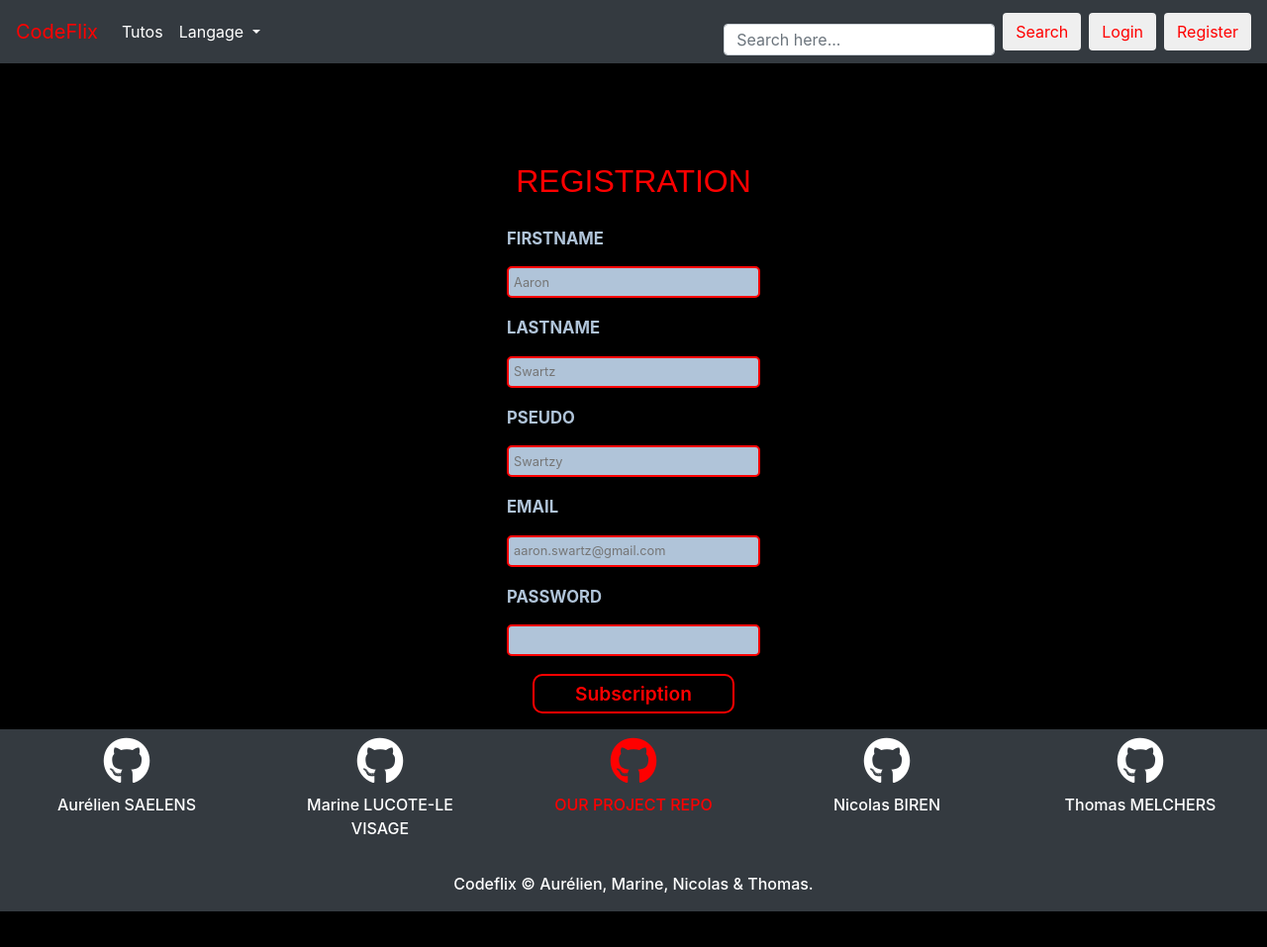
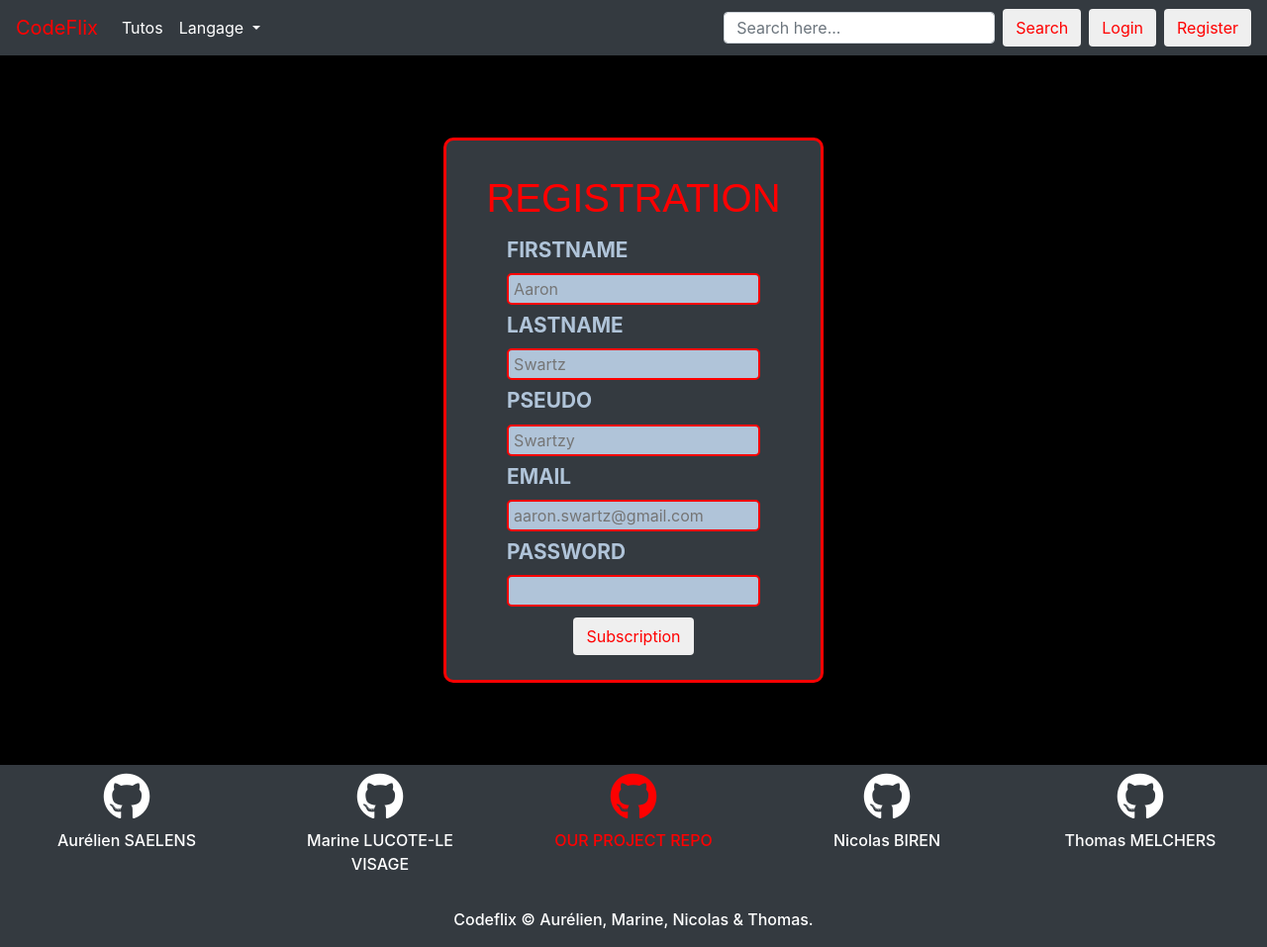
Before and after one commit to thomasmelchers/codeflix, a PHP site: page /add_user.php in a window 1280 px wide. Shown: the whole page at 99% size. Before the commit the page ends 921 px from the top, so only its background shows below. Run offline with PHP 8.4, Linux system fonts and the light colour scheme; some libraries are stand-ins or nearby versions.

Commit message:
ajout login adduser

```diff
--- a/docker_env/application/source/add_user.php
+++ b/docker_env/application/source/add_user.php
@@ -105,7 +105,7 @@ include "navbar.php";
 
 <!-- Form html -->
 
-        <h1>Registration</h1>
+
         <?php
 // Pour afficher les erreurs
 if (isset($_SESSION["error"])) {
@@ -120,7 +120,11 @@ if (isset($_SESSION["error"])) {
     unset($_SESSION["error"]);
 }
 ?>
-        <div class="formulaire">
+
+<div class="containerUser">
+    <div class="styleUser">
+    <h1 class="titreUser" >Registration</h1>
+        <div class="formulaireUser">
             <form method="post">
                 <div class="elementForm">
                     <label for="prenom">Firstname</label>
@@ -142,13 +146,13 @@ if (isset($_SESSION["error"])) {
                     <label for="password">Password</label>
                     <input type="password" name="password" id="password">
                 </div>
-                <div class="elementForm">
-                    <button class="buttonUser" type="submit" name="submit" id="submit">Subscription</button>
+                <div class="buttonUser">
+                    <button class="btn btn-outline my-2 my-sm-0 mx-2" style="color: red;" type="submit" name="submit" id="submit">Subscription</button>
                 </div>
             </form>
         </div>
-
-
+    </div>
+</div>
 <?php
 // Inclure le footer
 include "footer.php";
--- a/docker_env/application/source/css/addUser.css
+++ b/docker_env/application/source/css/addUser.css
@@ -3,34 +3,25 @@
     padding: 0;
 }
 
-.popUpForm{
-    width: 100vw;
-    height: 100vh;
-    background-color: rgba(0, 0, 0, 0.7);
-    position: absolute;
-    top: 0;
+.containerUser{
+    width: 100%;
     display: flex;
     justify-content: center;
     align-items: center;
-    display: none;
-    z-index:1;
+    margin-top: 6.5%;
+    margin-bottom: 6.5%;
 }
 
-.contenu{
-    width: 40vw;
-    height: 70vh;
-    position: relative;
+.styleUser{
+    width: 30%;
+    height: 50%;
     background-color: #343A40;
     border: 3px solid red;
     border-radius: 10px;
     padding: 2%;
-    display: flex;
-    flex-direction: column;
-    justify-content: center;
-    z-index: 2;
 }
 
-.formulaire{
+.formulaireUser{
     display: flex;
     justify-content: center;
     align-items: center;
@@ -40,25 +31,16 @@
     display: flex;
     flex-direction: column;
     align-items: center;
-    margin-top: 7%;
+    margin-top: 2%;
 }
 
-.close1{
-    position: absolute;
-    font-size: 2vw;
-    top: 0;
-    right: 1%;
-    transform: rotate(45deg);
-    cursor: pointer;
-    color: red;
-    font-weight: 400;
-}
 
-h1{
+.titreUser{
     text-align: center;
     color: red;
     text-transform: uppercase;
-    font-size: 2.5vw;
+    font-size: 2.5em;
+    margin-top: 8px;
 }
 
 input{
@@ -68,49 +50,19 @@ input{
     border-radius: 5px;
     background-color: #B0C4D9;
     color: white;
-    font-size: 1vw;
+    font-size: 1em;
     padding-left: 2%;
-    margin-top: 3%;
 }
 
 label{
     align-self: baseline;
     font-weight: 700;
     color: #B0C4D9;
-    font-size: 1.3vw;
+    font-size: 1.3em;
     text-transform: uppercase;
 }
 
 .buttonUser{
-    background: none;
-    width: 16vw;
-    height: 5vh;
-    border: 2px solid red;
-    font-size: 1.5vw;
-    font-weight: 600;
-    border-radius: 10px;
-    color: red;
-    transition : .4s linear;
-    position: relative;
-    cursor: pointer;
+    text-align: center;
+    margin-top: 4%;
 }
-
-.buttonUser:hover{
-    color: #B0C4D9;
-}
-
-/* .btn::before{
-    content: "";
-    position: absolute;
-    width: 0px;
-    height: 55px;
-    top: 0px;
-    left: 0px;
-    background-color: red;
-    z-index: -1;
-    transition : .4s linear;
-}
-
-.btn:hover::before{
-    width: 245px;
-} */
--- a/docker_env/application/source/css/login.css
+++ b/docker_env/application/source/css/login.css
@@ -41,26 +31,16 @@
     display: flex;
     flex-direction: column;
     align-items: center;
-    margin-top: 7%;
+    margin-top: 2%;
 }
 
-.close{
-    position: absolute;
-    font-size: 2vw;
-    top: 0;
-    right: 1%;
-    transform: rotate(45deg);
-    cursor: pointer;
-    color: red;
-    font-weight: 400;
-}
 
-h1{
+.titreLogin{
     text-align: center;
     color: red;
     text-transform: uppercase;
-    font-size: 2.5vw;
-    margin-bottom: 3%
+    font-size: 2.5em;
+    margin-top: 8px;
 }
 
 input{
@@ -70,50 +50,19 @@ input{
     border-radius: 5px;
     background-color: #B0C4D9;
     color: white;
-    font-size: 1vw;
+    font-size: 1em;
     padding-left: 2%;
-    margin-top: 3%;
 }
 
 label{
     align-self: baseline;
     font-weight: 700;
     color: #B0C4D9;
-    font-size: 1.3vw;
+    font-size: 1.3em;
     text-transform: uppercase;
 }
 
-.buttonLogin{
-    background: none;
-    width: 16vw;
-    height: 5vh;
-    border: 2px solid red;
-    font-size: 1.5vw;
-    font-weight: 600;
-    border-radius: 10px;
-    color: red;
-    transition : .4s linear;
-    position: relative;
-    cursor: pointer;
-    margin-top: 5%;
+.elementFormButton{
+    text-align: center;
+    margin-top: 4%;
 }
-
-.buttonLogin:hover{
-    color: #B0C4D9;
-}
-
-/* .btn::before{
-    content: "";
-    position: absolute;
-    width: 0px;
-    height: 4.7vh;
-    top: 0px;
-    left: 0px;
-    background-color: red;
-    z-index: -1;
-    transition : .4s linear;
-}
-
-.btn:hover::before{
-    width: 15.5vw;
-} */
--- a/docker_env/application/source/header.php
+++ b/docker_env/application/source/header.php
@@ -17,6 +17,8 @@
     <!-- feuilles css -->
     <link rel="stylesheet" href="style.css">
 
+        <!-- login -->
+        <link rel="stylesheet" href="css/login.css">
 
         <!-- footer -->
         <link rel="stylesheet" href="./css/footer.css">
```
Also changed, not shown: other parts of docker_env/application/source/css/login.css (+7 -17 lines), docker_env/application/source/login.php (+10 -9 lines).
